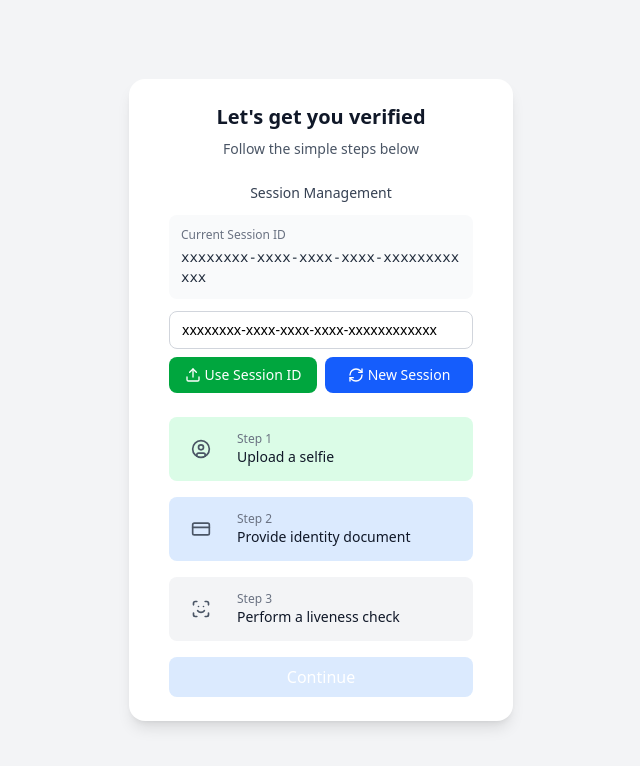
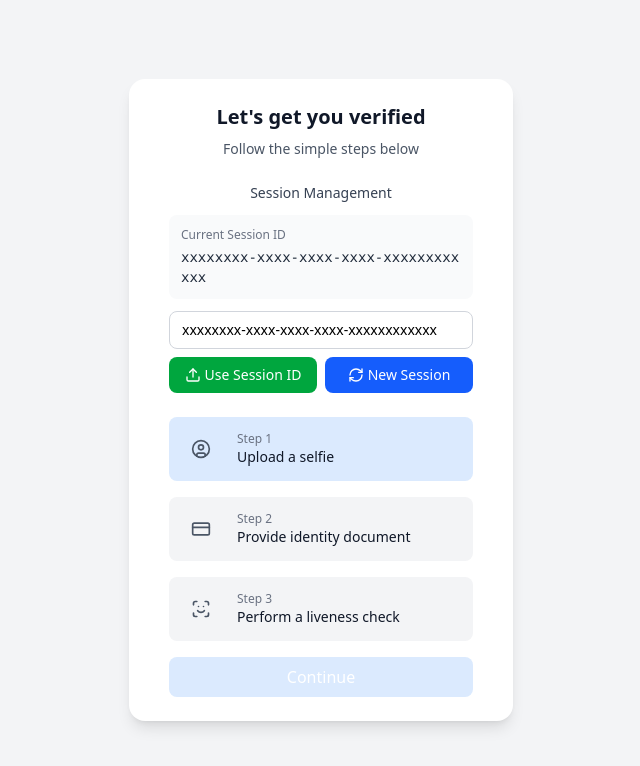
Before and after one commit to iddhi-sulakshana/react-webcam, a React (Vite) app: page / in a window 1280 px wide. Shown: the top 766 px of the page, without its empty margins (319-959 px from the left). Built offline with nearby package versions, Linux system fonts and the light colour scheme.

Commit message:
buidl issues

```diff
--- a/src/pages/UplaodSelfieModal.tsx
+++ b/src/pages/UplaodSelfieModal.tsx
@@ -13,12 +13,14 @@ const UploadSelfieModal = ({
     onSuccess: (selfieImage: any) => void;
     sessionId: string;
 }) => {
-    const webcamRef = useRef(null);
-    const [selfieImage, setSelfieImage] = useState(null);
+    const webcamRef = useRef<Webcam>(null);
+    const [selfieImage, setSelfieImage] = useState<string | null>(null);
     const [isFaceDetected, setIsFaceDetected] = useState(false);
     const [loadingDetection, setLoadingDetection] = useState(false);
-    const [devices, setDevices] = useState([]);
-    const [selectedDeviceId, setSelectedDeviceId] = useState(null);
+    const [devices, setDevices] = useState<MediaDeviceInfo[]>([]);
+    const [selectedDeviceId, setSelectedDeviceId] = useState<string | null>(
+        null
+    );
 
     useEffect(() => {
         if (!isOpen) return;
@@ -53,7 +55,7 @@ const UploadSelfieModal = ({
         : undefined;
 
     const captureSelfie = async () => {
-        const imageSrc = webcamRef.current.getScreenshot();
+        const imageSrc = webcamRef.current?.getScreenshot();
         if (!imageSrc) return;
         setLoadingDetection(true);
 
--- a/src/pages/VerificationSteps.tsx
+++ b/src/pages/VerificationSteps.tsx
@@ -30,7 +30,7 @@ export default function VerificationSteps() {
         back: string;
     } | null>(null);
     const [livenessPassed, setLivenessPassed] = useState(false);
-    const [selfieImage, setSelfieImage] = useState(true);
+    const [selfieImage, setSelfieImage] = useState<string | null>(null);
 
     // API function to create a new session
     const createNewSession = async () => {
```
